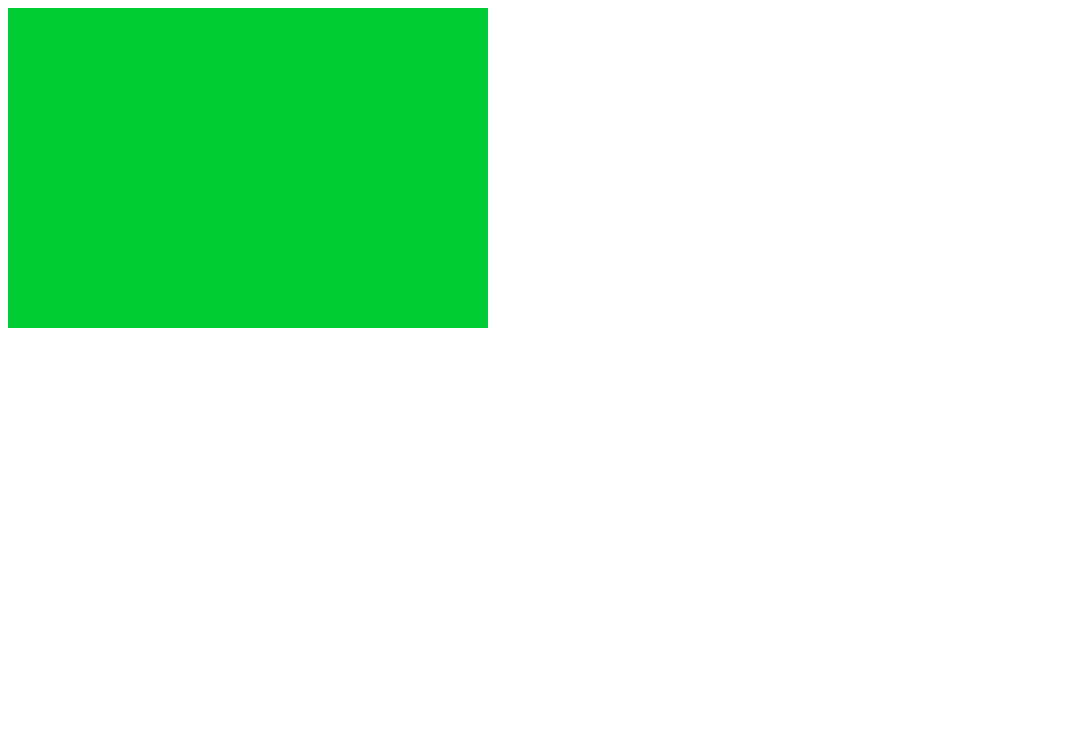
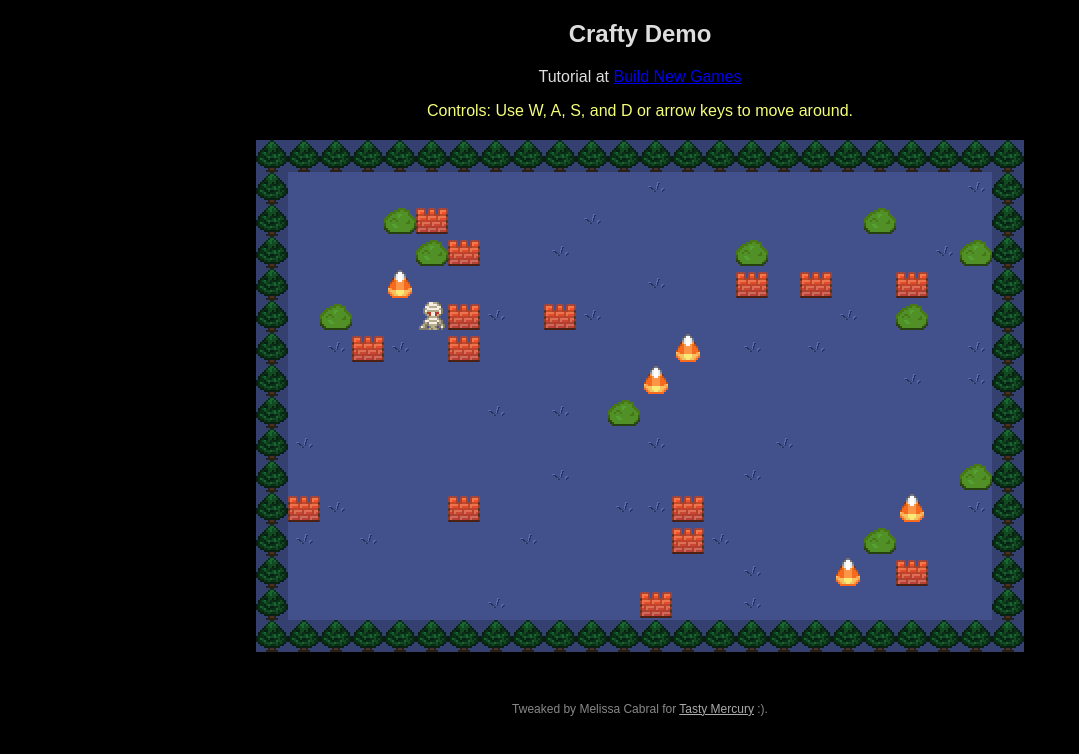
Before and after one commit to melissacabral/crafty-game, a plain HTML site: page index.html in a window 1280 px wide. Shown: the whole page, without its empty margins (0-1079 px from the left). Drawn offline with Linux system fonts and the light colour scheme.

Commit message:
finished version 0.1

```diff
--- a/index.html
+++ b/index.html
@@ -1,21 +1,48 @@
 <!DOCTYPE html>
-<html lang="en-US">
+<html>
 <head>
-    <meta charset="utf-8">
-    <meta name="keywords" content="key, words">
-    <meta name="description" content="description">
-    <!-- <link rel="icon" href="favicon.ico" type="image/x-icon"> -->
-   <title>Crafty tut </title>
-   <!-- http://buildnewgames.com/introduction-to-crafty/ -->
-   <script type="text/javascript" src="lib/crafty.js"></script>
-   <script type="text/javascript" src="src/game.js"></script>
-   <script>
+  <script src="lib/crafty.js"></script>
+  <script src="src/game.js"></script>
+  <script src="src/components.js"></script>
+  <script src="src/scenes.js"></script>
+  <script>
     window.addEventListener('load', Game.start);
   </script>
-    <style type="text/css">
-    </style>
+  <style type="text/css" media="screen">
+    body {
+      background: black;
+      text-align: center;
+      color: #DDD;
+      font-family: Arial;
+    }
+
+    .controls {
+      color: #F4FE78;
+    }
+
+    #cr-stage { margin: 20px auto 0; }
+
+    .bottom {
+      font-size: 12px;
+      color: #888;
+      margin-top: 50px;
+    }
+
+    .bottom a {
+      color: #AAA;
+    }
+  </style>
 </head>
 <body>
+  <h2>Crafty Demo</h2>
 
+  <p>Tutorial at <a href="http://buildnewgames.com/introduction-to-crafty/">Build New Games</a></p>
+
+  <p class="controls">Controls: Use W, A, S, and D or arrow keys to move around.</p>
+
+  <!-- #cr-stage is automatically used by Crafty, don't change this -->
+  <div id="cr-stage"></div>
+
+  <p class="bottom">Tweaked by Melissa Cabral for <a href="https://github.com/codefest/tasty-mercury">Tasty Mercury</a> :).
 </body>
 </html>
--- /dev/null
+++ b/src/components.js
@@ -0,0 +1,137 @@
+// The Grid component allows an element to be located
+//  on a grid of tiles
+Crafty.c('Grid', {
+  init: function() {
+    this.attr({
+      w: Game.map_grid.tile.width,
+      h: Game.map_grid.tile.height
+    })
+  },
+
+  // Locate this entity at the given position on the grid
+  at: function(x, y) {
+    if (x === undefined && y === undefined) {
+      return { x: this.x/Game.map_grid.tile.width, y: this.y/Game.map_grid.tile.height }
+    } else {
+      this.attr({ x: x * Game.map_grid.tile.width, y: y * Game.map_grid.tile.height });
+      return this;
+    }
+  }
+});
+
+// An "Actor" is an entity that is drawn in 2D on canvas
+//  via our logical coordinate grid
+Crafty.c('Actor', {
+  init: function() {
+    this.requires('2D, Canvas, Grid');
+  },
+});
+
+// A Tree is just an Actor with a certain sprite
+Crafty.c('Tree', {
+  init: function() {
+    this.requires('Actor, Color, Solid, spr_tree');
+  },
+});
+
+// A Bush is just an Actor with a certain sprite
+Crafty.c('Bush', {
+  init: function() {
+    this.requires('Actor, Solid, spr_bush');
+  },
+});
+
+// A Rock is just an Actor with a certain sprite
+Crafty.c('Rock', {
+  init: function() {
+    this.requires('Actor, Solid, spr_rock');
+  },
+});
+// A Rock is just an Actor with a certain sprite
+Crafty.c('Grass', {
+  init: function() {
+    this.requires('Actor, spr_grass');
+  },
+});
+
+// This is the player-controlled character
+Crafty.c('PlayerCharacter', {
+  init: function() {
+    this.requires('Actor, Fourway, Collision, spr_player, SpriteAnimation')
+    .fourway(2) //speed
+    .stopOnSolids()
+    .onHit('Village', this.visitVillage)
+      // These next lines define our four animations
+      //  each call to .animate specifies:
+      //  - the name of the animation
+      //  - the x and y coordinates within the sprite
+      //     map at which the animation set begins
+      //  - the number of animation frames *in addition to* the first one
+      .animate('PlayerMovingUp',    0, 0, 2)
+      .animate('PlayerMovingRight', 0, 1, 2)
+      .animate('PlayerMovingDown',  0, 2, 2)
+      .animate('PlayerMovingLeft',  0, 3, 2);
+
+    // Watch for a change of direction and switch animations accordingly
+    var animation_speed = 4;
+    this.bind('NewDirection', function(data) {
+      if (data.x > 0) {
+        //-1 means infinite number of cycles
+        this.animate('PlayerMovingRight', animation_speed, -1);
+      } else if (data.x < 0) {
+        this.animate('PlayerMovingLeft', animation_speed, -1);
+      } else if (data.y > 0) {
+        this.animate('PlayerMovingDown', animation_speed, -1);
+      } else if (data.y < 0) {
+        this.animate('PlayerMovingUp', animation_speed, -1);
+      } else {
+        this.stop();
+      }
+    });
+  },
+
+  // Registers a stop-movement function to be called when
+  //  this entity hits an entity with the "Solid" component
+  stopOnSolids: function() {
+    this.onHit('Solid', this.stopMovement);
+
+    return this;
+  },
+
+  // Stops the movement
+  stopMovement: function () {
+    if (this._movement) {
+      this.x -= this._movement.x;
+      if (this.hit('Solid') != false) {
+        this.x += this._movement.x;
+        this.y -= this._movement.y;
+        if (this.hit('Solid') != false) {
+          this.x -= this._movement.x;
+          this.y -= this._movement.y;
+        }
+      }
+    } else {
+      this._speed = 0;
+    }
+  },
+
+  // Respond to this player visiting a village
+  visitVillage: function(data) {
+    villlage = data[0].obj;
+    villlage.visit();
+  }
+});
+
+// A village is a tile on the grid that the PC must visit in order to win the game
+Crafty.c('Village', {
+  init: function() {
+    this.requires('Actor, spr_village');
+  },
+
+  // Process a visitation with this village
+  visit: function() {
+    this.destroy();
+    Crafty.audio.play('knock');
+    Crafty.trigger('VillageVisited', this);
+  }
+});
--- a/src/game.js
+++ b/src/game.js
@@ -1,8 +1,40 @@
 Game = {
+  // This defines our grid's size and the size of each of its tiles
+  map_grid: {
+    width:  24,
+    height: 16,
+    tile: {
+      width:  32,
+      height: 32
+    }
+  },
+
+  // The total width of the game screen. Since our grid takes up the entire screen
+  //  this is just the width of a tile times the width of the grid
+  width: function() {
+    return this.map_grid.width * this.map_grid.tile.width;
+  },
+
+  // The total height of the game screen. Since our grid takes up the entire screen
+  //  this is just the height of a tile times the height of the grid
+  height: function() {
+    return this.map_grid.height * this.map_grid.tile.height;
+  },
+
   // Initialize and start our game
   start: function() {
     // Start crafty and set a background color so that we can see it's working
-    Crafty.init(480, 320);
-    Crafty.background('#0C3');
+    Crafty.init(Game.width(), Game.height());
+    Crafty.background('rgb(66, 80, 140)');
+
+    // Simply start the "Loading" scene to get things going
+    Crafty.scene('Loading');
   }
 }
+
+$text_css = {
+  'font-size': '24px',
+  'font-family': 'Arial',
+  'color': 'white',
+  'text-align': 'center'
+}
--- /dev/null
+++ b/src/scenes.js
@@ -0,0 +1,166 @@
+// Game scene
+// -------------
+// Runs the core gameplay loop
+Crafty.scene('Game', function() {
+  // A 2D array to keep track of all occupied tiles
+  this.occupied = new Array(Game.map_grid.width);
+  for (var i = 0; i < Game.map_grid.width; i++) {
+    this.occupied[i] = new Array(Game.map_grid.height);
+    for (var y = 0; y < Game.map_grid.height; y++) {
+      this.occupied[i][y] = false;
+    }
+  }
+
+
+
+  // Place a tree at every edge square on our grid of 16x16 tiles
+  for (var x = 0; x < Game.map_grid.width; x++) {
+    for (var y = 0; y < Game.map_grid.height; y++) {
+      var at_edge = x == 0 || x == Game.map_grid.width - 1 ||
+                    y == 0 || y == Game.map_grid.height - 1;
+
+      if (at_edge) {
+        // Place a tree entity at the current tile
+        Crafty.e('Tree').at(x, y)
+         .color('rgba(0,0,0,.2)');
+        this.occupied[x][y] = true;
+      } else if (Math.random() < 0.06 && !this.occupied[x][y]) {
+        // Place a bush entity at the current tile
+        var bush_or_rock = (Math.random() > 0.3) ? 'Rock' : 'Bush';
+        Crafty.e(bush_or_rock).at(x, y);
+        this.occupied[x][y] = true;
+      } else if (Math.random() < 0.1 && !this.occupied[x][y]) {
+        // Place a bush entity at the current tile
+        Crafty.e('Grass').at(x, y);
+        this.occupied[x][y] = true;
+      }
+    }
+  }
+    // Player character, placed at 5, 5 on our grid
+  this.player = Crafty.e('PlayerCharacter').at(5, 5);
+  this.occupied[this.player.at().x][this.player.at().y] = true;
+
+  // Generate five villages on the map in random locations
+  var max_villages = 5;
+  for (var x = 0; x < Game.map_grid.width; x++) {
+    for (var y = 0; y < Game.map_grid.height; y++) {
+      if (Math.random() < 0.03) {
+        if (Crafty('Village').length < max_villages && !this.occupied[x][y]) {
+          Crafty.e('Village').at(x, y);
+        }
+      }
+    }
+  }
+
+  // Play a ringing sound to indicate the start of the journey
+  Crafty.audio.play('ring');
+
+  // Show the victory screen once all villages are visisted
+  this.show_victory = this.bind('VillageVisited', function() {
+    if (!Crafty('Village').length) {
+      Crafty.scene('Victory');
+    }
+  });
+}, function() {
+  // Remove our event binding from above so that we don't
+  //  end up having multiple redundant event watchers after
+  //  multiple restarts of the game
+  this.unbind('VillageVisited', this.show_victory);
+});
+
+
+// Victory scene
+// -------------
+// Tells the player when they've won and lets them start a new game
+Crafty.scene('Victory', function() {
+  // Display some text in celebration of the victory
+  Crafty.e('2D, DOM, Text')
+    .text('You collected all the Halloween Candy!')
+    .attr({ x: 0, y: Game.height()/2 - 24, w: Game.width() })
+    .css($text_css);
+  Crafty.e('2D, DOM, Text')
+    .text('Press any key to restart')
+    .attr({ x: 0, y: Game.height()/2, w: Game.width() })
+    .css($text_css);
+
+  // Give'em a round of applause!
+  Crafty.audio.play('applause');
+
+  // After a short delay, watch for the player to press a key, then restart
+  // the game when a key is pressed
+  var delay = true;
+  setTimeout(function() { delay = false; }, 1000);
+  this.restart_game = Crafty.bind('KeyDown', function() {
+    if (!delay) {
+      Crafty.scene('Game');
+    }
+  });
+}, function() {
+  // Remove our event binding from above so that we don't
+  //  end up having multiple redundant event watchers after
+  //  multiple restarts of the game
+  this.unbind('KeyDown', this.restart_game);
+});
+
+// Loading scene
+// -------------
+// Handles the loading of binary assets such as images and audio files
+Crafty.scene('Loading', function(){
+  // Draw some text for the player to see in case the file
+  //  takes a noticeable amount of time to load
+  Crafty.e('2D, DOM, Text')
+    .text('Trick or Treat! Loading; please wait...')
+    .attr({ x: 0, y: Game.height()/2 - 24, w: Game.width() })
+    .css($text_css);
+
+  // Load our sprite map image
+  Crafty.load([
+    'assets/32_forest.assets',
+    'png/mummy.png',
+    'assets/door_knock_3x.mp3',
+    'assets/door_knock_3x.ogg',
+    'assets/door_knock_3x.aac',
+    'assets/board_room_applause.mp3',
+    'assets/board_room_applause.ogg',
+    'assets/board_room_applause.aac',
+    'assets/candy_dish_lid.mp3',
+    'assets/candy_dish_lid.ogg',
+    'assets/candy_dish_lid.aac'
+    ], function(){
+    // Once the images are loaded...
+     // Define the PC's sprite to be the first sprite in the third row of the animation sprite map
+    Crafty.sprite(32,30, 'assets/mummy.png', {
+      spr_player:  [0, 2],
+    }, 0, 2);
+
+    // Define the individual sprites in the image
+    // Each one (spr_tree, etc.) becomes a component
+    // These components' names are prefixed with "spr_"
+    //  to remind us that they simply cause the entity
+    //  to be drawn with a certain sprite
+    Crafty.sprite(32, 'assets/32_forest.png', {
+      spr_tree:    [0, 0],
+      spr_bush:    [1, 0],
+      spr_village: [0, 1],
+      spr_rock:    [1, 1],
+      spr_grass:   [0, 2]
+    });
+
+
+    // Define our sounds for later use
+   Crafty.audio.add({
+      knock:     ['assets/door_knock_3x.mp3',
+                  'assets/door_knock_3x.ogg',
+                  'assets/door_knock_3x.aac' ],
+      applause:  ['assets/board_room_applause.mp3',
+                  'assets/board_room_applause.ogg',
+                  'assets/board_room_applause.aac' ],
+      ring:      ['assets/candy_dish_lid.mp3',
+                  'assets/candy_dish_lid.ogg',
+                  'assets/candy_dish_lid.aac' ]
+    });
+
+    // Now that our sprites are ready to draw, start the game
+    Crafty.scene('Game');
+  })
+});
```
Also changed, not shown: assets/16x16_forest_2.gif, assets/32_forest.png (added), assets/hunter.png, assets/mummy.png (added), assets/test.gif (added), assets/test.png (added), assets/test2.gif (added).
